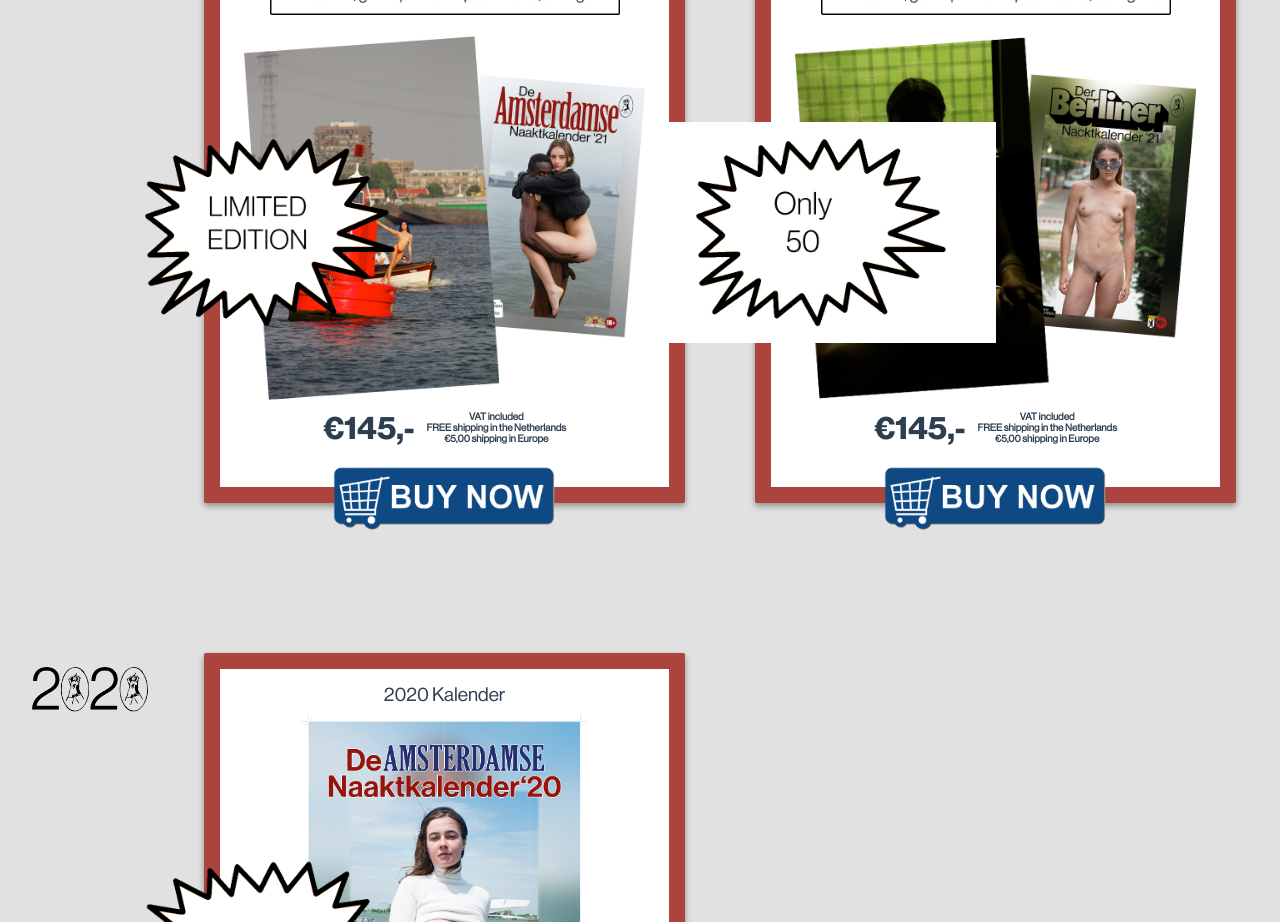
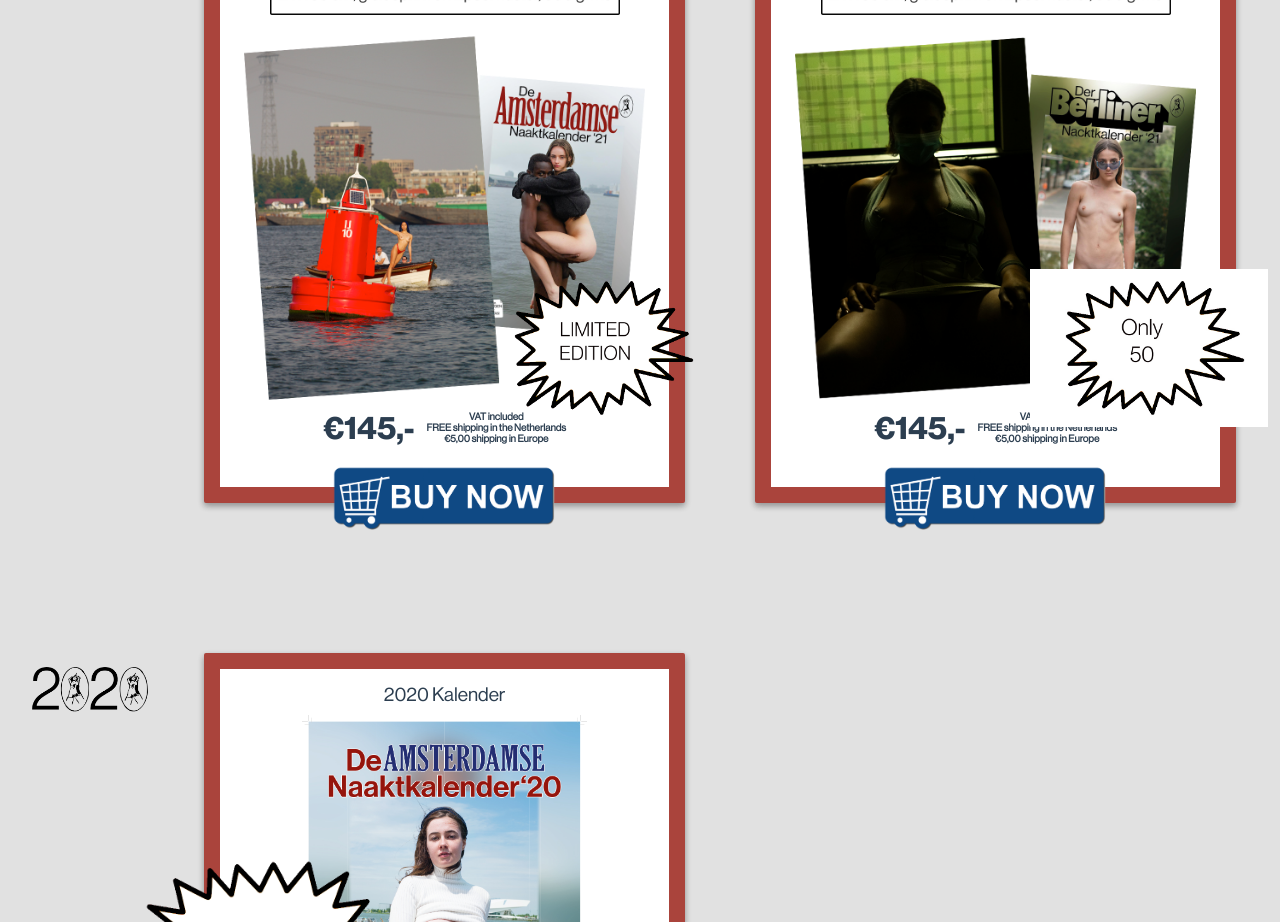
Before and after one commit to YketD/thecalendarproject, a Vue app: page / in a window 1280 px wide. Shown: the part 1020-1942 px from the top of the page. Built offline with nearby package versions, Linux system fonts and the light colour scheme.

Commit message:
fix sticker

```diff
--- a/src/components/ProductCard.vue
+++ b/src/components/ProductCard.vue
@@ -4,12 +4,12 @@
             <h1 class="red top">{{label}} {{bottomLabel}}</h1>
             <h1 class="red bottom">{{bottomLabelTwo}}</h1>
         </div>
+
         <img class="label-img" v-if="hasImage" src="/images/assets/label-langerekt-1.png">
 
         <div class="product-image-container" :class="{lesspadding: lessPadding }">
             <img class="product-image" :src="imageTitle">
         </div>
-
 
         <div class="price-label-container" :class="{transform: hasImage}">
             <h3 class="price-label">{{price}}</h3>
@@ -18,7 +18,7 @@
                                                      €5,00 shipping in Europe</h4>
         </div>
 
-        <img class="price-sticker" v-if="discountSticker" :src="discountSticker" />
+        <img class="price-sticker" :class="{stickerposition: lessPadding }" v-if="discountSticker" :src="discountSticker" />
 
         <img class="buy-now" src="../../public/images/buttons/buy-now.png">
     </div>
@@ -161,6 +161,13 @@
                 bottom    : 30%;
             }
         }
+        .stickerposition {
+            position  : absolute;
+            bottom    : 60px;
+            right      : -60px;
+            left: unset;
+            max-width : 250px;
+        }
 
         .label-img {
             max-width : 350px;
--- a/src/components/ProductGrid.vue
+++ b/src/components/ProductGrid.vue
@@ -1,6 +1,5 @@
 <template>
     <div class="products">
-
         <div class="year-label twenty-one">
         </div>
         <!--        <div class="year-label">-->
```
